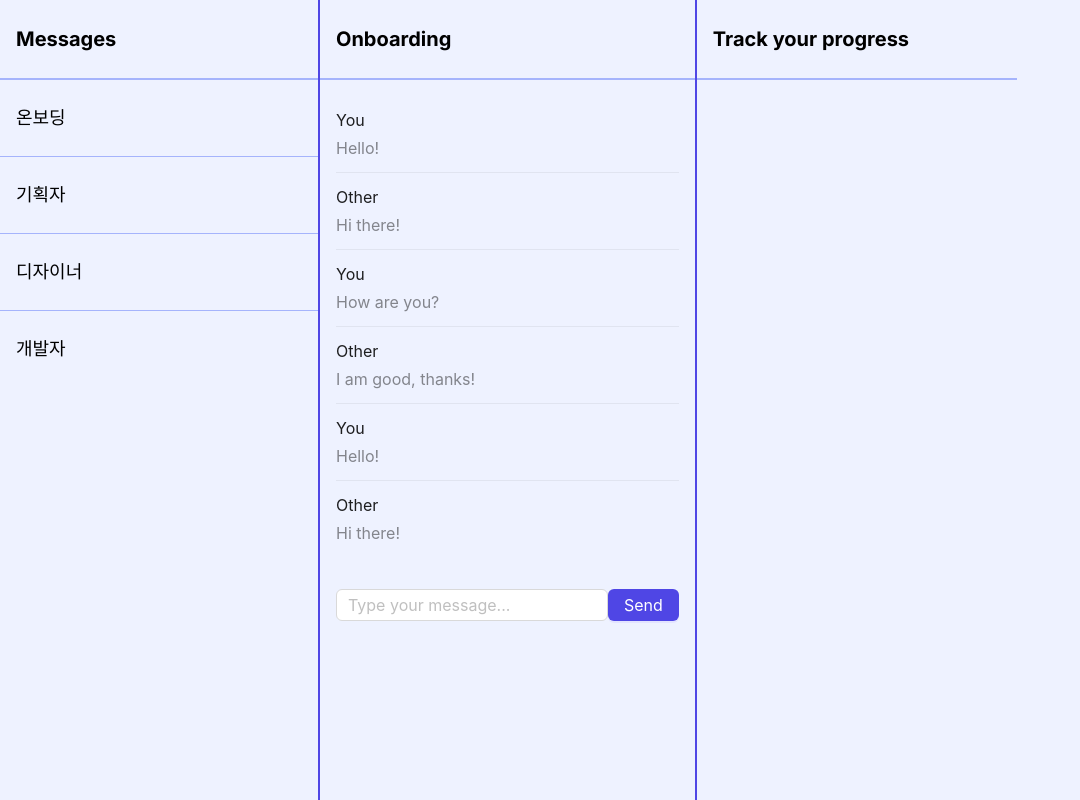
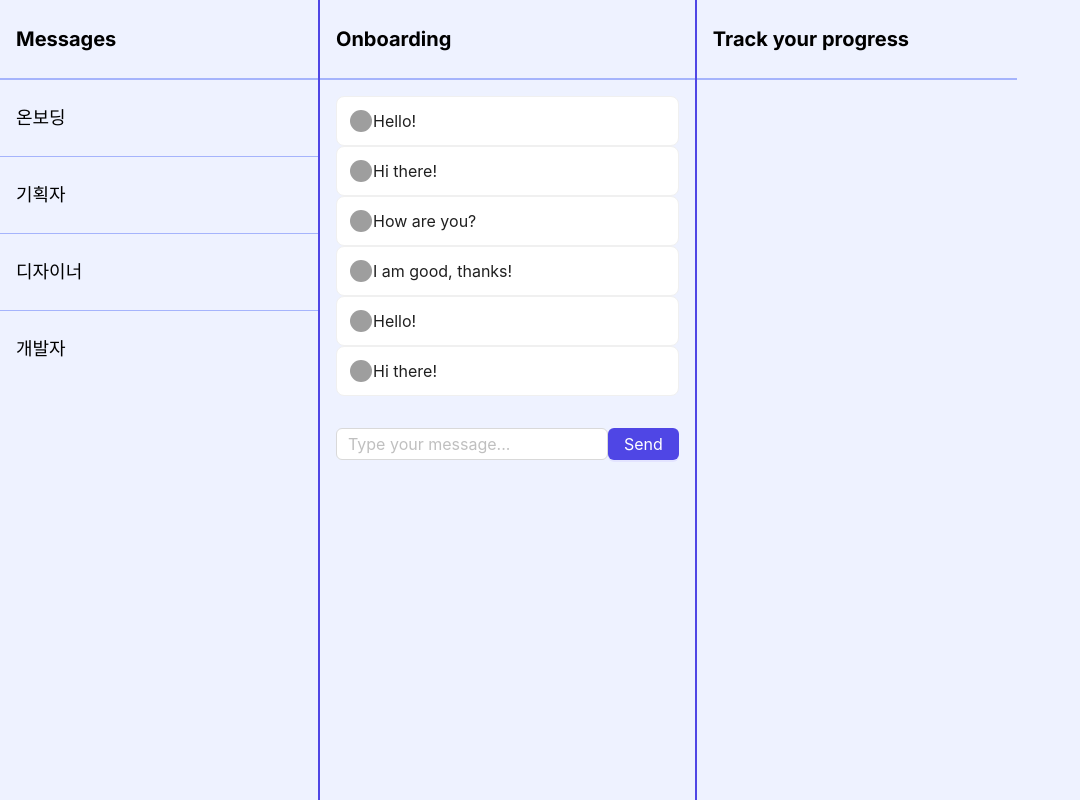
Before and after one commit to minkyung5x5/side-sasu, a Next.js app: page / in a window 1280 px wide. Shown: the whole page, without its empty margins (0-1080 px from the left). Built offline with nearby package versions, Linux system fonts and the light colour scheme; grey boxes are pictures that could not be loaded.

Commit message:
add chat card

```diff
--- a/components/chat.tsx
+++ b/components/chat.tsx
@@ -1,6 +1,6 @@
 "use client"
 import { useState } from 'react';
-import { Input, Button, List } from 'antd';
+import { Input, Button, List, Avatar, Card } from 'antd';
 
 // 가짜 데이터 (임시로 사용)
 const initialMessages = [
@@ -32,21 +32,18 @@ const Chat = () => {
             <div className="h-20 p-4 border-b-2 border-indigo-300 flex items-center">
                 <div className="text-xl font-bold">Onboarding</div>
             </div>
-            <div className="h-full overflow-y-auto flex flex-col justify-between max-w-screen-md mx-auto p-4">
-                <div className="overflow-y-auto">
-                    <List
-                        itemLayout="horizontal"
-                        dataSource={messages}
-                        renderItem={(item) => (
-                            <List.Item className={`text-${item.sender === 'user' ? 'right' : 'left'}`}>
-                                <List.Item.Meta
-                                    title={item.sender === 'user' ? 'You' : 'Other'}
-                                    description={item.text}
-                                />
-                            </List.Item>
-                        )}
-                    />
-                </div>
+
+            {/* <div className="h-full overflow-y-auto flex flex-col justify-between max-w-screen-md mx-auto p-4"> */}
+            <div className="h-full p-4">
+                {messages.map((item, index) => (
+
+                    <Card key={item.id} size="small">
+                        <div className='flex flex-row-reverse'>
+                            <Avatar size="small" src={`https://api.dicebear.com/7.x/miniavs/svg?seed=1`} />
+                            <div>{item.text}</div>
+                        </div>
+                    </Card>
+                ))}
             </div>
 
             <div className="fixed w-1/2 bottom-0 left-0 p-4">
```
